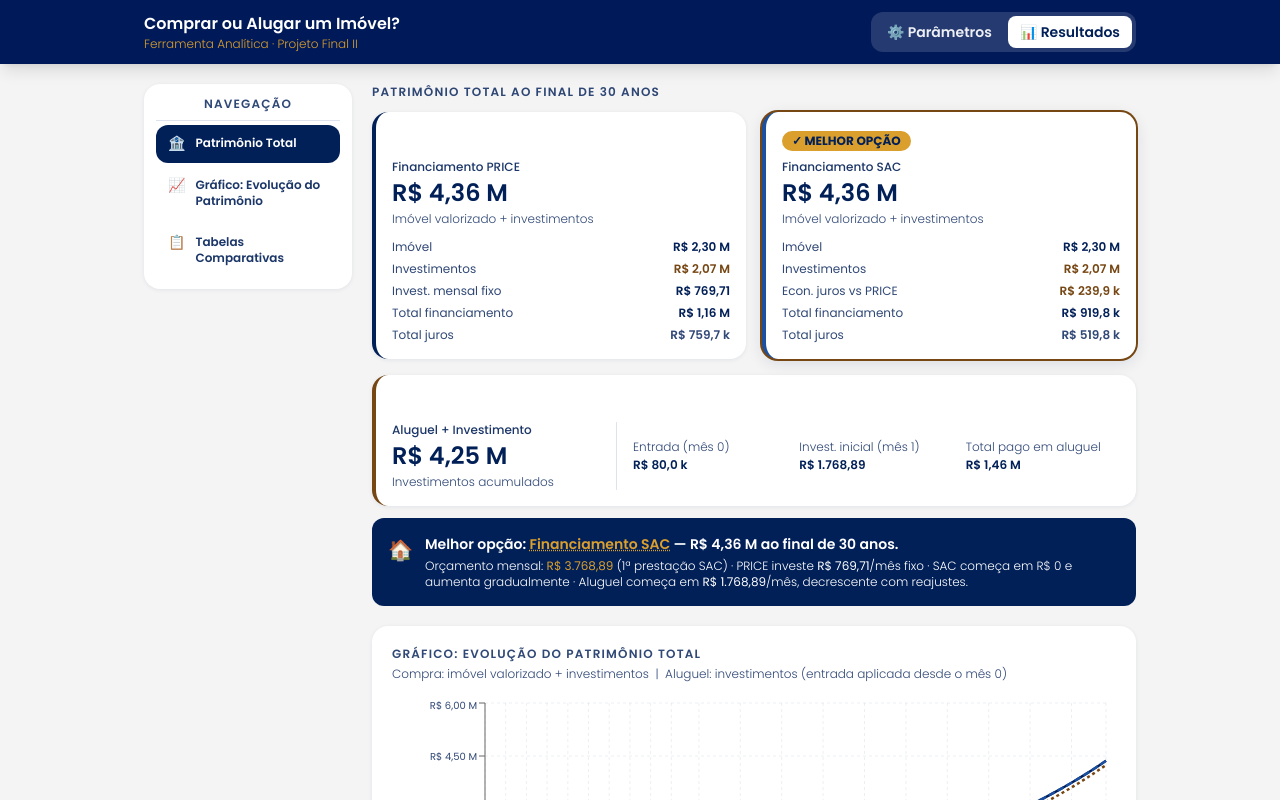
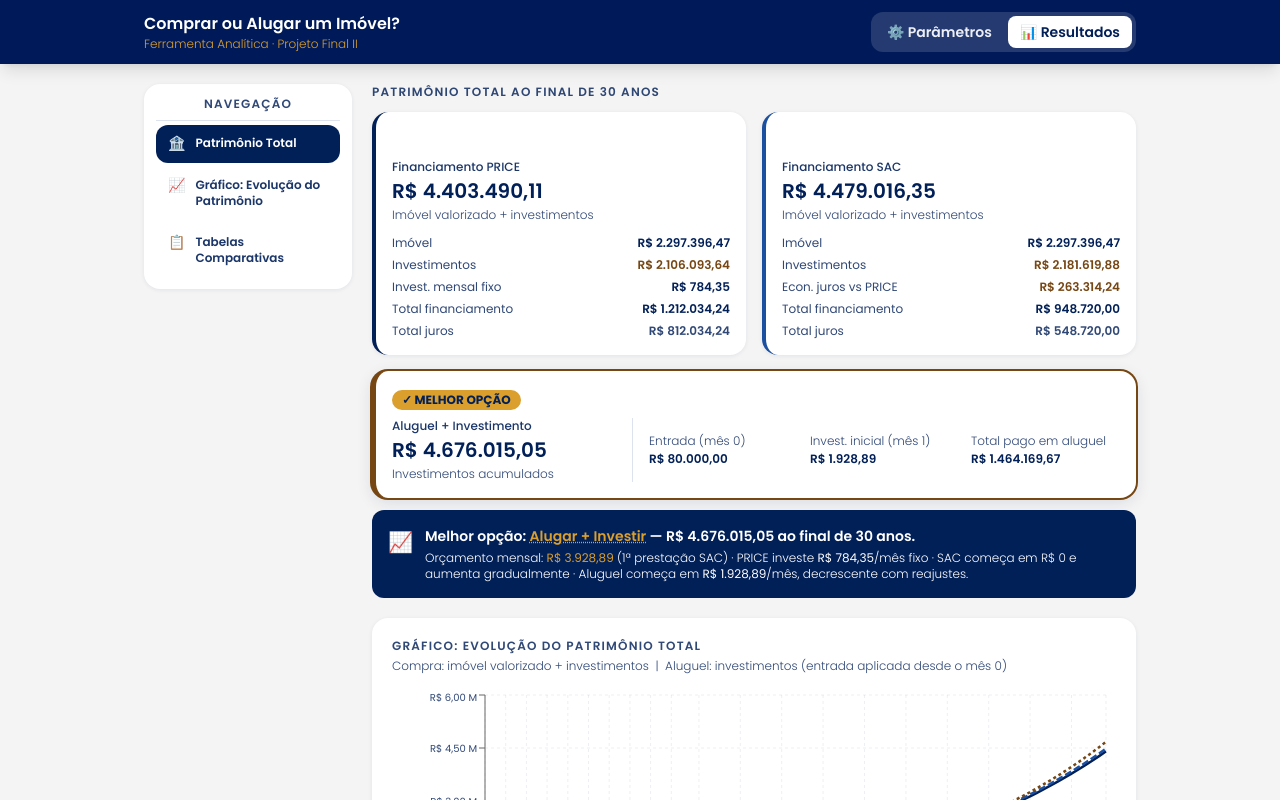
Before and after one commit to Artur-Schneider/comprar-ou-alugar, a React (Vite) app: page / in a window 1280 px wide. Both pictures are taken after a click on the button "📊 Resultados". Shown: the top 800 px of the page. Built offline with nearby package versions, Linux system fonts and the light colour scheme.

Commit message:
Ajustes no padrão e nos valores nos Resultados

```diff
--- a/src/components/BestOptionBanner.jsx
+++ b/src/components/BestOptionBanner.jsx
@@ -1,5 +1,5 @@
 import { C } from '../lib/theme';
-import { fmt, fmtK } from '../lib/format';
+import { fmt } from '../lib/format';
 
 export default function BestOptionBanner({ priceWins, sacWins, bestLabel, bestVal, anos, budget, priceInv, rentBudgetStart }) {
   return (
@@ -9,7 +9,7 @@ export default function BestOptionBanner({ priceWins, sacWins, bestLabel, bestVa
       </span>
       <div>
         <p className="font-semibold text-sm" style={{ color: C.white }}>
-          Melhor opção: <span className="underline decoration-dotted" style={{ color: C.woodOnDark }}>{bestLabel}</span> — {fmtK(bestVal)} ao final de {anos} anos.
+          Melhor opção: <span className="underline decoration-dotted" style={{ color: C.woodOnDark }}>{bestLabel}</span> — {fmt(bestVal)} ao final de {anos} anos.
         </p>
         <p className="text-xs font-light mt-1" style={{ color: C.white }}>
           Orçamento mensal: <strong style={{ color: C.woodOnDark }}>{fmt(budget)}</strong> (1ª prestação SAC) ·
--- a/src/components/RentCard.jsx
+++ b/src/components/RentCard.jsx
@@ -1,5 +1,5 @@
 import { C, T } from '../lib/theme';
-import { fmtK } from '../lib/format';
+import { fmt } from '../lib/format';
 import Badge from './Badge';
 
 export default function RentCard({ wins, val, subRows }) {
@@ -11,9 +11,9 @@ export default function RentCard({ wins, val, subRows }) {
     }}>
       <Badge show={wins} />
       <div className="flex flex-col sm:flex-row sm:items-center gap-4">
-        <div className="sm:w-52 flex-shrink-0">
+        <div className="sm:w-56 flex-shrink-0">
           <p className="text-xs font-medium" style={{ color: T.med }}>Aluguel + Investimento</p>
-          <p className="text-2xl font-semibold mt-0.5" style={{ color: T.high }}>{fmtK(val)}</p>
+          <p className="text-lg sm:text-xl font-semibold mt-0.5" style={{ color: T.high }}>{fmt(val)}</p>
           <p className="text-xs font-light mt-0.5" style={{ color: T.low }}>Investimentos acumulados</p>
         </div>
         <div className="hidden sm:block self-stretch w-px" style={{ backgroundColor: C.border }} />
--- a/src/components/ScenarioCard.jsx
+++ b/src/components/ScenarioCard.jsx
@@ -1,5 +1,5 @@
 import { C, T } from '../lib/theme';
-import { fmtK } from '../lib/format';
+import { fmt } from '../lib/format';
 import Badge from './Badge';
 
 export default function ScenarioCard({ label, accent, val, wins, subtitle, rows }) {
@@ -13,7 +13,7 @@ export default function ScenarioCard({ label, accent, val, wins, subtitle, rows
     }}>
       <Badge show={wins} />
       <p className="text-xs font-medium" style={{ color: T.med }}>{label}</p>
-      <p className="text-2xl font-semibold mt-0.5" style={{ color: T.high }}>{fmtK(val)}</p>
+      <p className="text-lg sm:text-xl font-semibold mt-0.5" style={{ color: T.high }}>{fmt(val)}</p>
       <p className="text-xs font-light mt-0.5 mb-3" style={{ color: T.low }}>{subtitle}</p>
       <div className="space-y-1.5">
         {rows.map(({ l, v, vc }, i) => (
--- a/src/config/constants.js
+++ b/src/config/constants.js
@@ -5,7 +5,7 @@ export const HDR = 64;
 // valorização imobiliária (Índice FipeZAP), reajuste de aluguel (IPCA
 // 12 meses) e rendimento de investimentos (Selic/CDI pós-cortes do COPOM).
 export const DEFAULT_PARAMS = {
-  vi: 400000, ent: 80000, tj: 0.90, pz: 360, val: 6, alg: 2000, rej: 4.5, ti: 0.9,
+  vi: 400000, ent: 80000, tj: 0.95, pz: 360, val: 6, alg: 2000, rej: 4.5, ti: 0.9,
 };
 
 export const NAV = [
--- a/src/pages/ResultsPage.jsx
+++ b/src/pages/ResultsPage.jsx
@@ -40,22 +40,22 @@ export default function ResultsPage({
               label="Financiamento PRICE" accent={C.blue} val={c.finalPRICE} wins={priceWins}
               subtitle="Imóvel valorizado + investimentos"
               rows={[
-                { l: 'Imóvel', v: fmtK(c.fpVal) },
-                { l: 'Investimentos', v: fmtK(c.PI.finalInv), vc: C.wood },
+                { l: 'Imóvel', v: fmt(c.fpVal) },
+                { l: 'Investimentos', v: fmt(c.PI.finalInv), vc: C.wood },
                 { l: 'Invest. mensal fixo', v: fmt(c.budget - c.P.pmt) },
-                { l: 'Total financiamento', v: fmtK(c.totPricePago) },
-                { l: 'Total juros', v: fmtK(c.P.totalJ), vc: T.low },
+                { l: 'Total financiamento', v: fmt(c.totPricePago) },
+                { l: 'Total juros', v: fmt(c.P.totalJ), vc: T.low },
               ]}
             />
             <ScenarioCard
               label="Financiamento SAC" accent={C.blueLight} val={c.finalSAC} wins={sacWins}
               subtitle="Imóvel valorizado + investimentos"
               rows={[
-                { l: 'Imóvel', v: fmtK(c.fpVal) },
-                { l: 'Investimentos', v: fmtK(c.SI.finalInv), vc: C.wood },
-                { l: 'Econ. juros vs PRICE', v: fmtK(c.P.totalJ - c.S.totalJ), vc: C.wood },
-                { l: 'Total financiamento', v: fmtK(c.totSACPago) },
-                { l: 'Total juros', v: fmtK(c.S.totalJ), vc: T.low },
+                { l: 'Imóvel', v: fmt(c.fpVal) },
+                { l: 'Investimentos', v: fmt(c.SI.finalInv), vc: C.wood },
+                { l: 'Econ. juros vs PRICE', v: fmt(c.P.totalJ - c.S.totalJ), vc: C.wood },
+                { l: 'Total financiamento', v: fmt(c.totSACPago) },
+                { l: 'Total juros', v: fmt(c.S.totalJ), vc: T.low },
               ]}
             />
           </div>
@@ -63,9 +63,9 @@ export default function ResultsPage({
           <RentCard
             wins={rentWins} val={c.R.finalPat}
             subRows={[
-              { l: 'Entrada (mês 0)', v: fmtK(p.ent) },
+              { l: 'Entrada (mês 0)', v: fmt(p.ent) },
               { l: 'Invest. inicial (mês 1)', v: fmt(c.budget - p.alg) },
-              { l: 'Total pago em aluguel', v: fmtK(c.R.totalAlg) },
+              { l: 'Total pago em aluguel', v: fmt(c.R.totalAlg) },
             ]}
           />
 
@@ -90,14 +90,9 @@ export default function ResultsPage({
               <Tooltip content={<ChartTooltip />} />
               <Legend
                 wrapperStyle={{
-                  fontSize: 11,
-                  paddingTop: 14,
-                  width: '100%',
-                  display: 'flex',
-                  justifyContent: 'center',
-                  flexWrap: 'wrap',
-                  rowGap: 4,
-                  columnGap: 12,
+                  fontSize: 11, paddingTop: 14, width: '100%',
+                  display: 'flex', justifyContent: 'center', flexWrap: 'wrap',
+                  rowGap: 4, columnGap: 12,
                 }}
               />
               <Line type="monotone" dataKey="PRICE" stroke={C.blue} strokeWidth={2.5} dot={false} name="Financiamento PRICE" />
```
